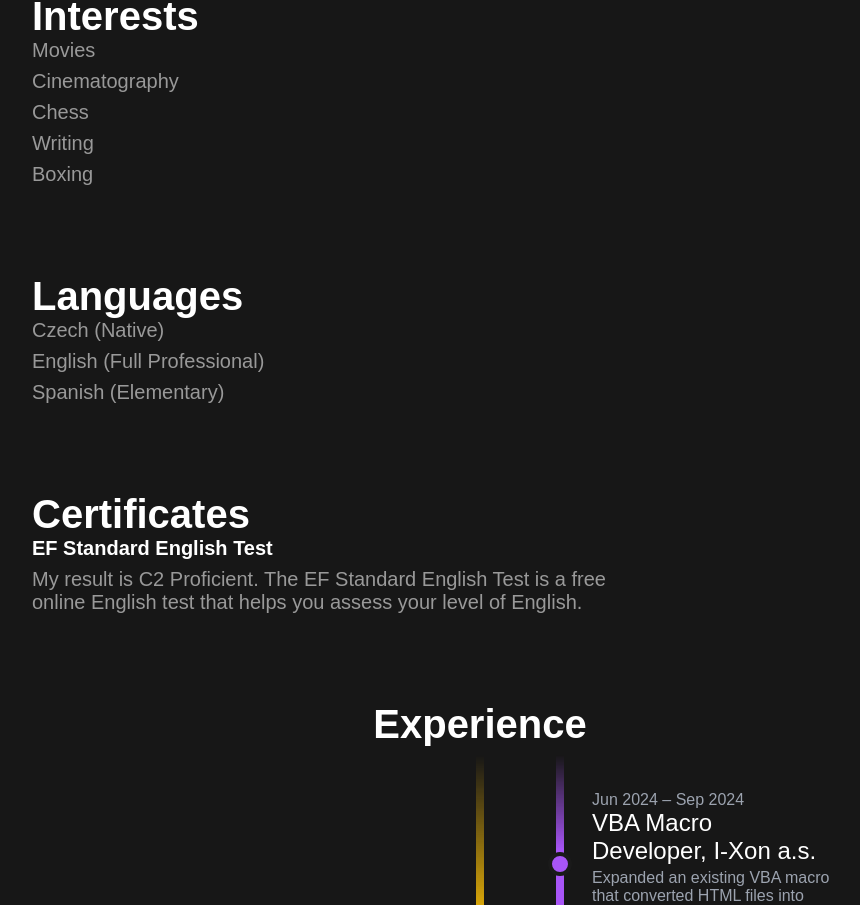
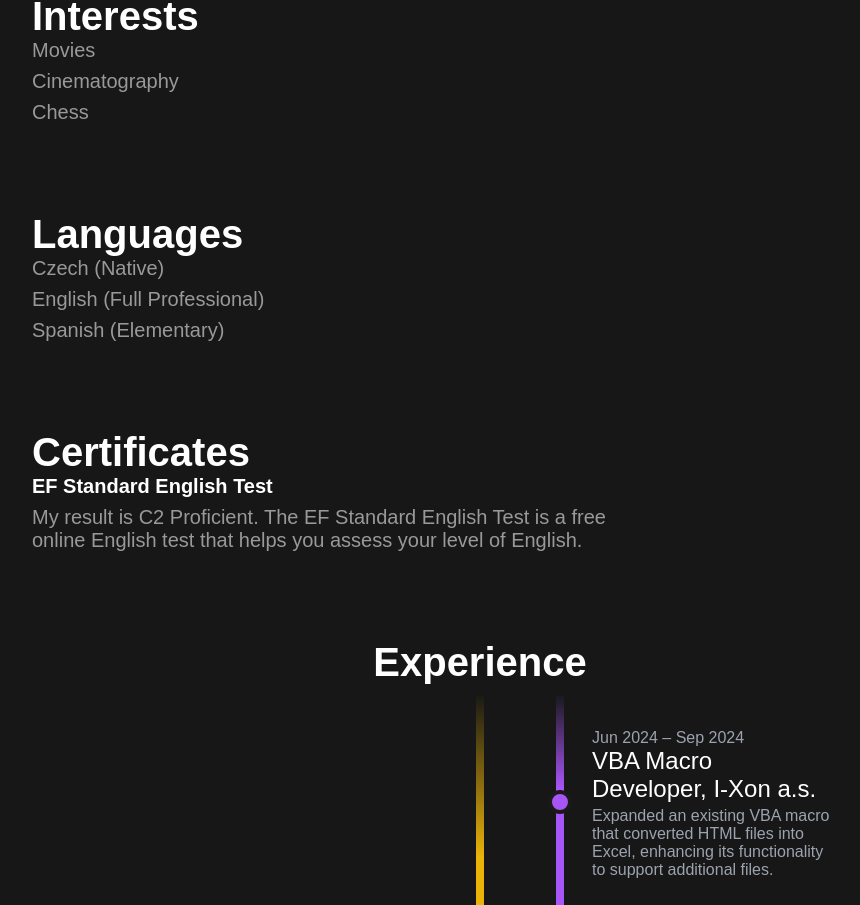
Before and after one commit to lukassobotik/personal-website, a Next.js app: page / in a window 1280 px wide. Shown: the part 1476-2381 px from the top of the page, without its empty margins (160-1020 px from the left). Built offline with nearby package versions, Linux system fonts and the light colour scheme.

Commit message:
update: #102

```diff
--- a/pages/index.tsx
+++ b/pages/index.tsx
@@ -127,8 +127,6 @@ export default function Home() {
               <div className={styles.general_section_content_item}><Link className={styles.url} href={"https://www.imdb.com/user/ur150332429/"}>Movies</Link></div>
               <div className={styles.general_section_content_item}>Cinematography</div>
               <div className={styles.general_section_content_item}><Link className={styles.url} href={"https://www.chess.com/member/lukassobotik"}>Chess</Link></div>
-              <div className={styles.general_section_content_item}>Writing</div>
-              <div className={styles.general_section_content_item}>Boxing</div>
             </div>
           </div>
           <div className={styles.general_section} data-aos="fade-up" data-aos-once={true}>
```
